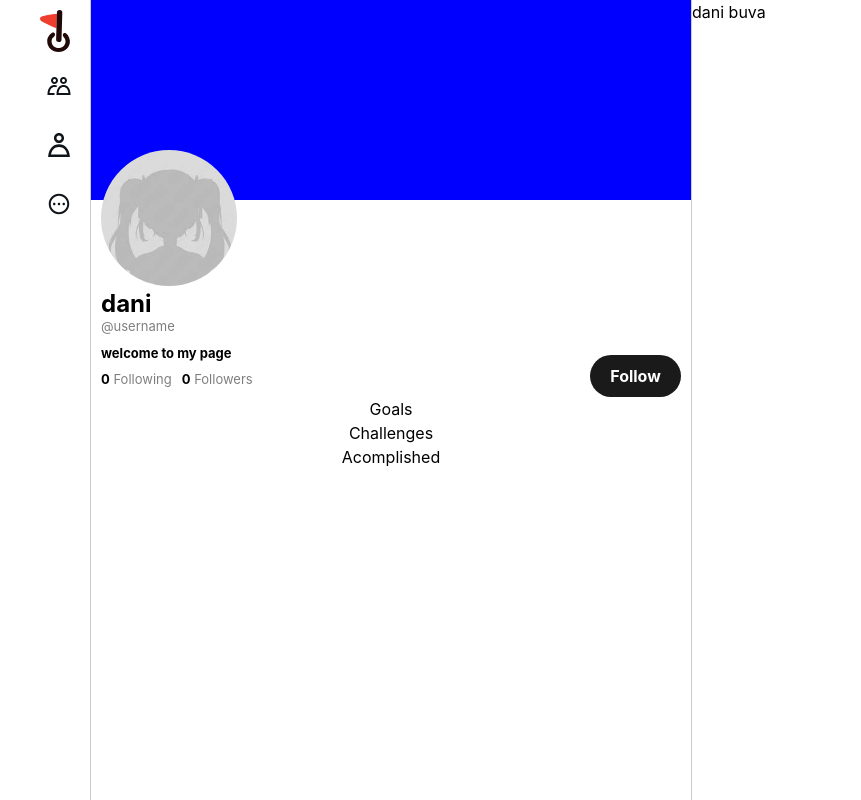
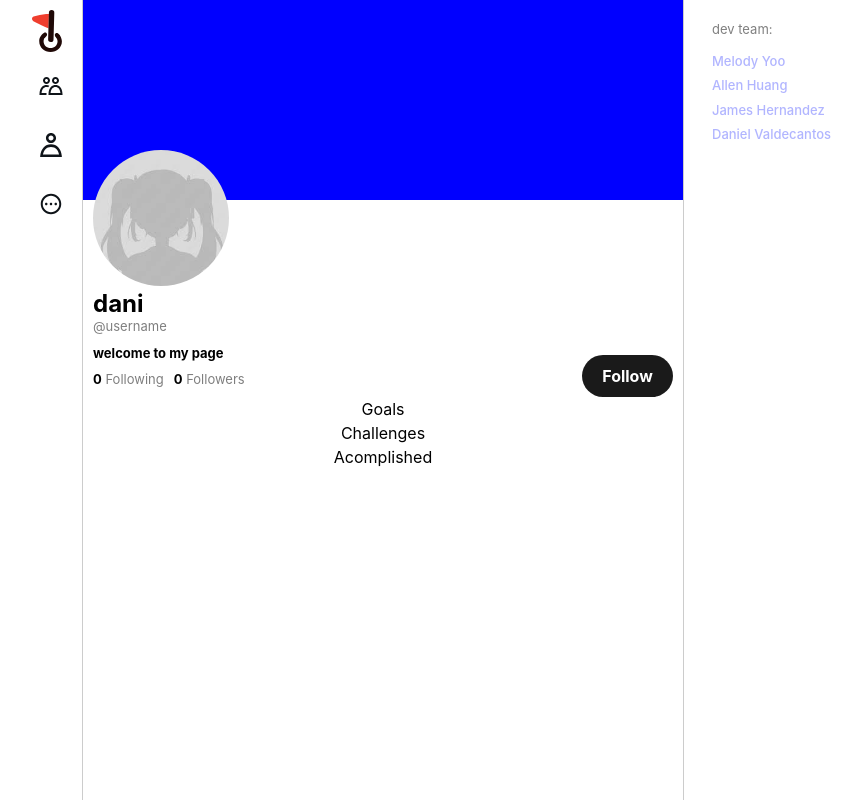
Before and after one commit to danielbuva/react-components, a React (Vite) app in the folder react-components-js/: page / in a window 1280 px wide. Shown: the top 800 px of the page, without its empty margins (107-968 px from the left). Built offline with nearby package versions, Linux system fonts and the light colour scheme.

Commit message:
feat: add credits

```diff
--- a/react-components-js/src/components/Layout/Layout.css
+++ b/react-components-js/src/components/Layout/Layout.css
@@ -41,6 +41,9 @@
   display: flex;
   flex-grow: 1;
   height: 100%;
+  padding-left: 8px;
+  padding-right: 8px;
+  justify-content: flex-start;
 }
 
 #content-right-container {
@@ -49,6 +52,16 @@
 
 #content-right {
   position: fixed;
+}
+
+#credits {
+  display: flex;
+  flex-direction: column;
+  align-items: flex-start;
+  opacity: 0.5;
+  padding: 20px;
+  gap: 5px;
+  font-size: 13px;
 }
 
 @media only screen and (max-width: 1298px) {
--- a/react-components-js/src/components/Layout/index.jsx
+++ b/react-components-js/src/components/Layout/index.jsx
@@ -2,7 +2,7 @@ import "./Layout.css";
 import GoalieLogo from "../GoalieLogo";
 import NavButtons from "../NavButtons";
 
-const Layout = ({ children }) => {
+function Layout({ children }) {
   return (
     <div id="layout">
       <div id="left">
@@ -20,11 +20,49 @@ const Layout = ({ children }) => {
       <div id="main">{children}</div>
       <div id="right">
         <div id="content-right-container">
-          <div id="content-right"> dani buva </div>
+          <div id="content-right">
+            <Credits />
+          </div>
         </div>
       </div>
     </div>
   );
-};
+}
+
+function Credits() {
+  return (
+    <div id="credits">
+      <p>dev team:</p>
+      <a
+        href="https://github.com/melodyyoo"
+        target="_blank"
+        rel="noopener noreferrer"
+      >
+        Melody Yoo
+      </a>
+      <a
+        href="https://github.com/huanglallen"
+        target="_blank"
+        rel="noopener noreferrer"
+      >
+        Allen Huang
+      </a>
+      <a
+        href="https://github.com/ihavenoide"
+        target="_blank"
+        rel="noopener noreferrer"
+      >
+        James Hernandez
+      </a>
+      <a
+        href="https://github.com/danielbuva"
+        target="_blank"
+        rel="noopener noreferrer"
+      >
+        Daniel Valdecantos
+      </a>
+    </div>
+  );
+}
 
 export default Layout;
```
